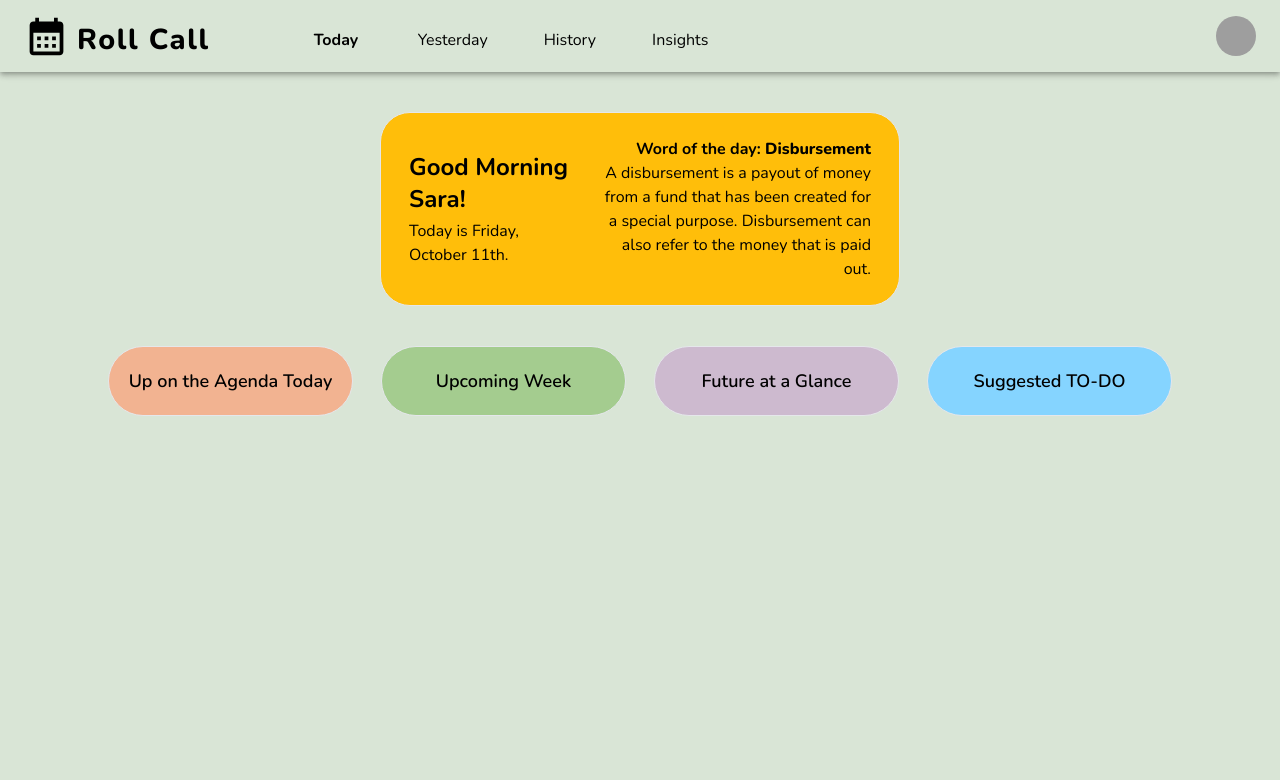
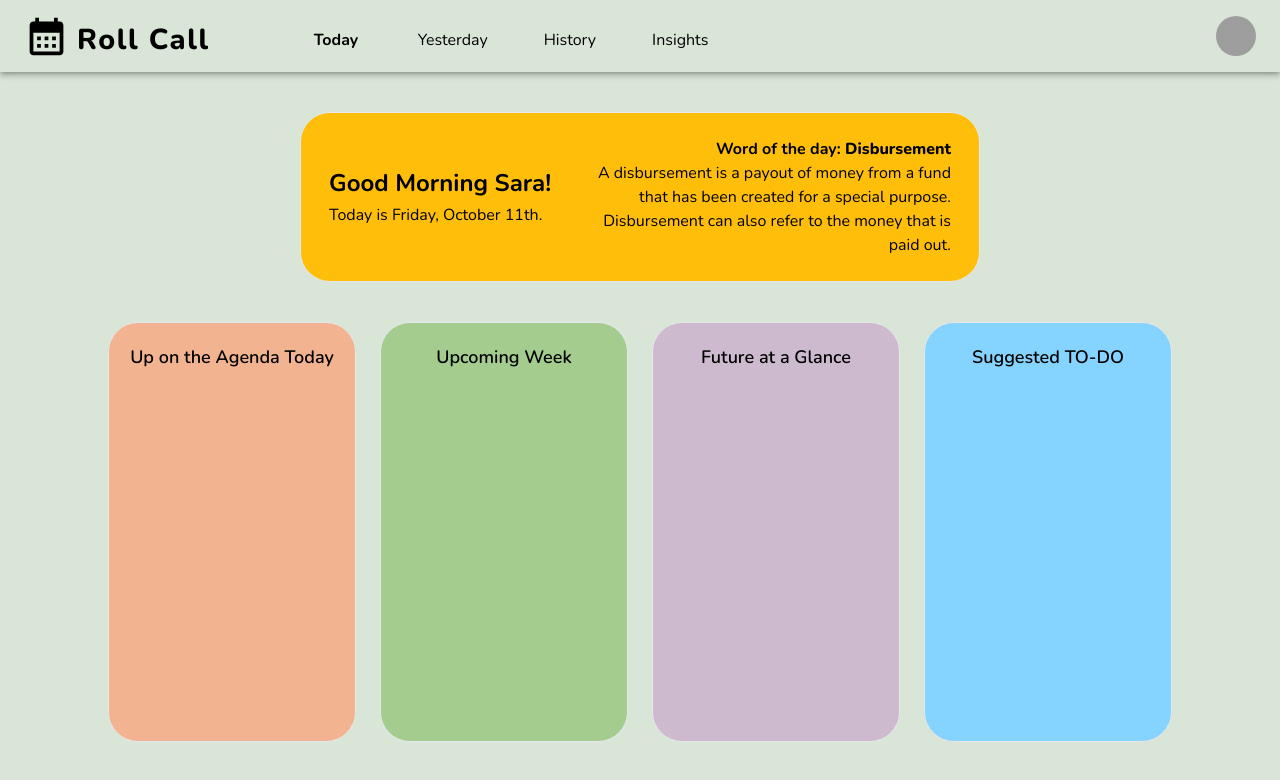
Before and after one commit to KarolinaTchiling/project-roll-call, a React (Vite) app in the folder frontend/: page /today in a window 1280 px wide. Shown: the top 780 px of the page. Built offline with nearby package versions, Linux system fonts and the light colour scheme; grey boxes are pictures that could not be loaded.

Commit message:
02--add hover animations to bubbles

```diff
--- a/frontend/src/components/HelloBubble.tsx
+++ b/frontend/src/components/HelloBubble.tsx
@@ -30,7 +30,7 @@ const HelloBubble = () => {
 
   return (
 
-    <div className="bg-orange border rounded-[30px] mx-[280px] my-10 flex h-full items-center justify-center">
+    <div className="bg-orange border rounded-[30px] mx-[200px] my-10 flex h-full items-center justify-center transition-transform duration-300 transform hover:scale-105">
 
         <div className="flex-[40%] pl-7 px-4 py-6">
             <div className="text-2xl font-bold pb-1">Good Morning {username}!</div>
--- a/frontend/src/components/SummaryBubble.tsx
+++ b/frontend/src/components/SummaryBubble.tsx
@@ -8,7 +8,7 @@ interface SummaryBubbleProps {
 
 const SummaryBubble: React.FC<SummaryBubbleProps> = ({ name, content, backgroundColor }) => {
   return (
-    <div className="mx-2 border rounded-full" style={{ backgroundColor: backgroundColor || '#fff' }}>
+    <div className="mx-2 border rounded-[30px] h-[420px] transition-transform duration-300 transform hover:scale-105" style={{ backgroundColor: backgroundColor || '#fff' }}>
         <div className="my-5 text-lg text-center font-semibold">{name}</div>
         <div className="mt-2 text-sm">{content}</div>
     </div>
--- a/frontend/src/pages/TodayPage.tsx
+++ b/frontend/src/pages/TodayPage.tsx
@@ -3,6 +3,7 @@ import SummaryBubble from '../components/SummaryBubble';
 import HelloBubble from '../components/HelloBubble';
 
 const TodayPage = () => {
+
   const data = [
     { id: 1, name: 'Up on the Agenda Today', backgroundColor: '#F2B391', content: '' },
     { id: 2, name: 'Upcoming Week', backgroundColor: '#A4CC8F', content: '' },
@@ -15,7 +16,7 @@ const TodayPage = () => {
 
       <HelloBubble />
 
-      <div className="grid gap-3" style={{ gridTemplateColumns: 'repeat(auto-fit, minmax(250px, 1fr))' }}>
+      <div className="grid gap-2" style={{ gridTemplateColumns: 'repeat(auto-fit, minmax(250px, 1fr))' }}>
         {data.map((summary) => (
           <div className="" key={summary.id}>
             <SummaryBubble
```
